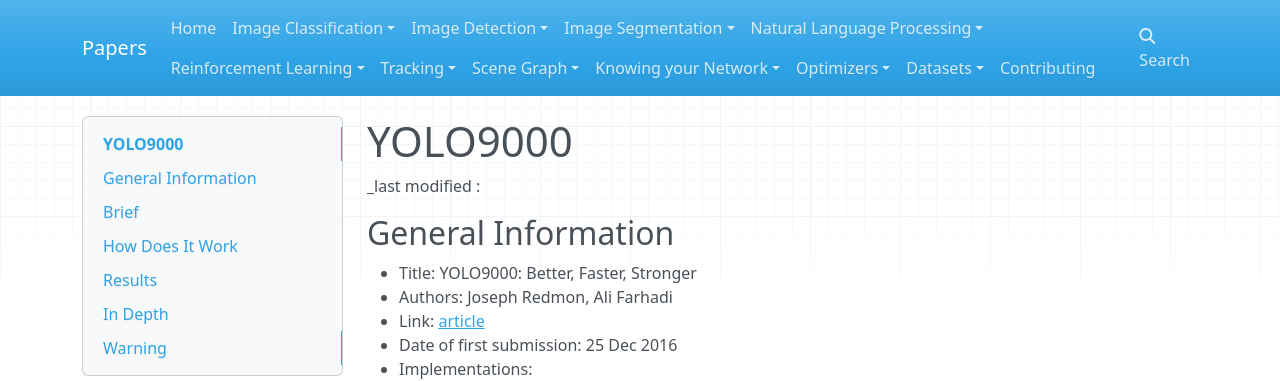
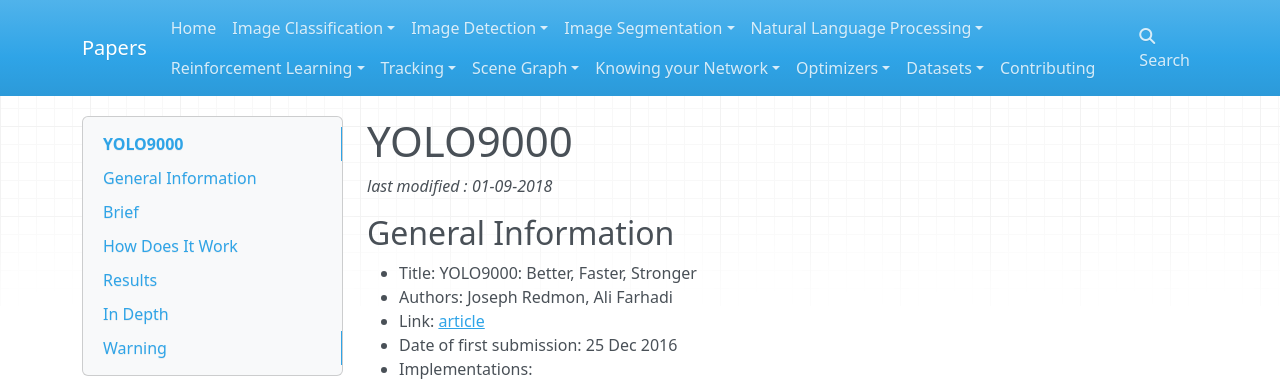
Before and after one commit to D3lt4lph4/papers, an MkDocs documentation site: the page built from docs/imageclassif/yolo9000.md, in a window 1280 px wide and 988 px high. Shown: the top 381 px of the window. Built offline with MkDocs 1.6.1, drawn with Linux system fonts in a browser that asks for light colours; nearby versions of some CDN libraries; old or Windows-style settings are respelled for this version of MkDocs.

Commit message:
small mistake

```diff
--- a/docs/imageclassif/yolo9000.md
+++ b/docs/imageclassif/yolo9000.md
@@ -1,6 +1,6 @@
 # YOLO9000
 
-_last modified :
+_last modified : 01-09-2018_
 
 ## General Information
 
```
